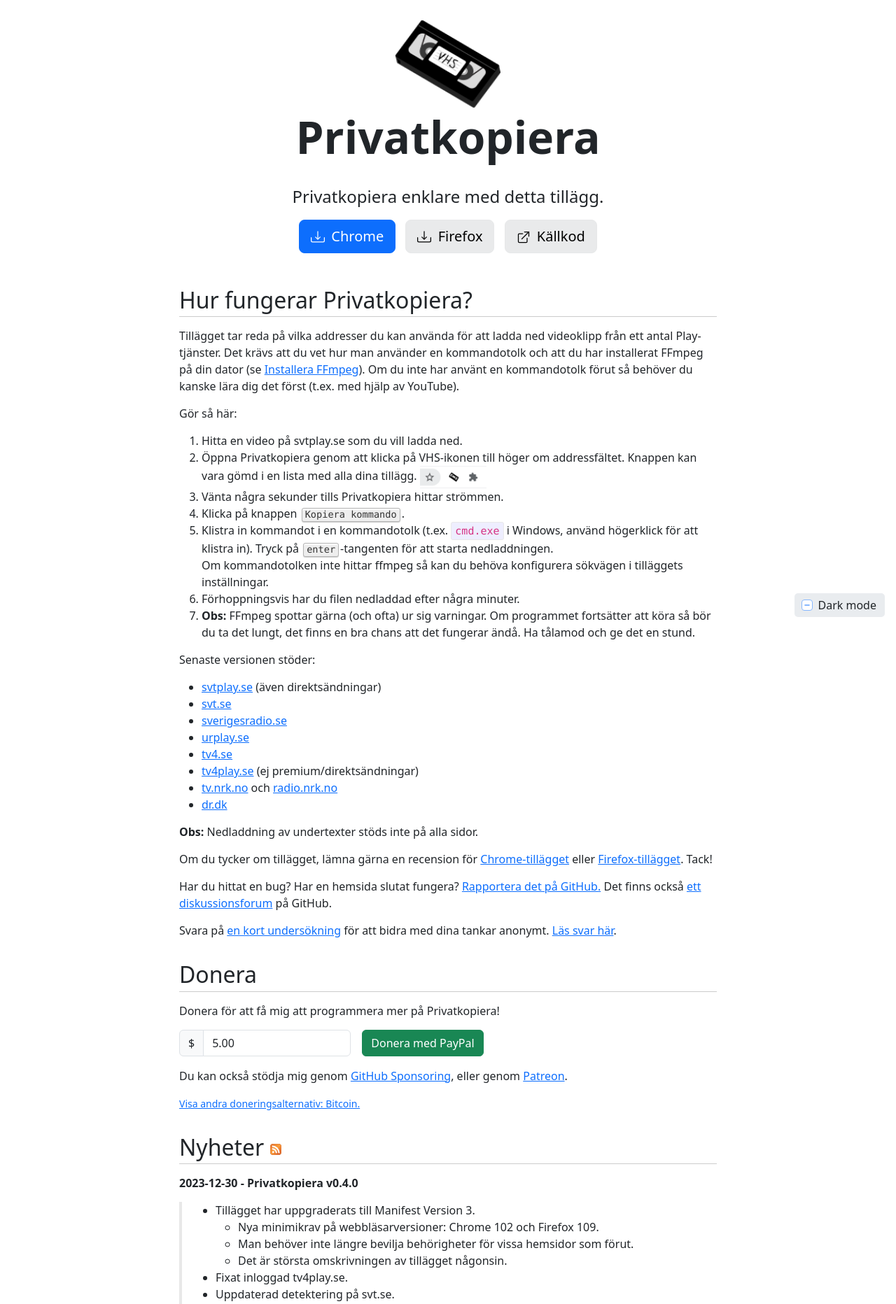
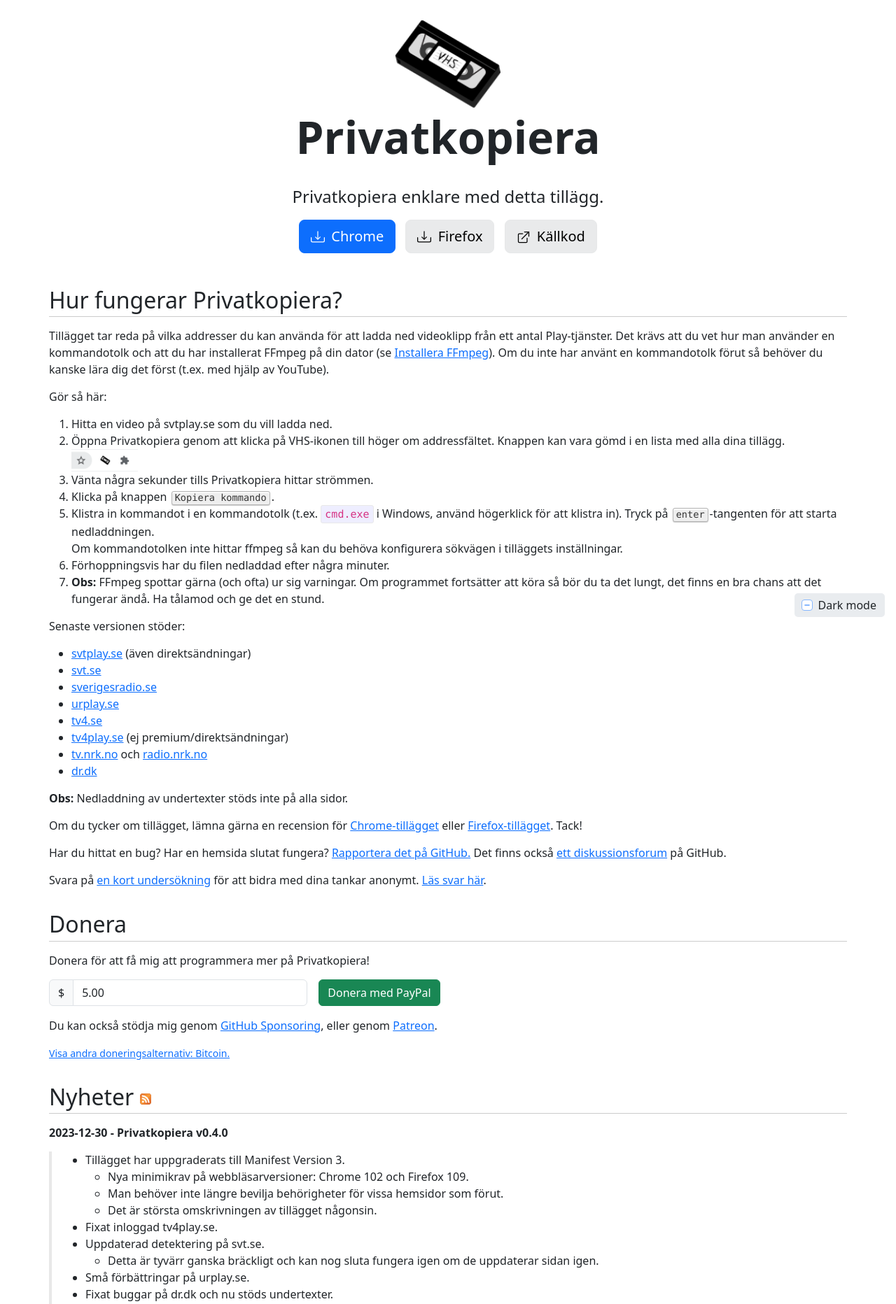
Before and after one commit to stefansundin/privatkopiera, a Jekyll site: the page built from index.html, in a window 1280 px wide. Shown: the top 1864 px of the page at 70% size. Built offline with Jekyll 4.4.1, drawn with Linux system fonts in a browser that asks for light colours.

Commit message:
Remove custom max-width.

```diff
--- a/css/main.scss
+++ b/css/main.scss
@@ -16,12 +16,6 @@
 }
 navbar .container {
   padding: 0;
-}
-
-@media (min-width: 768px) {
-  .container {
-    max-width: 768px;
-  }
 }
 
 header {
```
